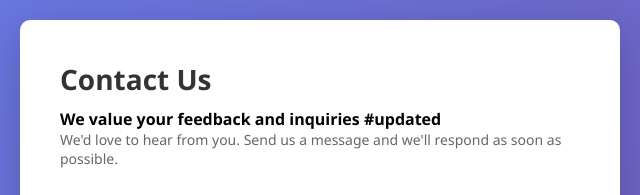
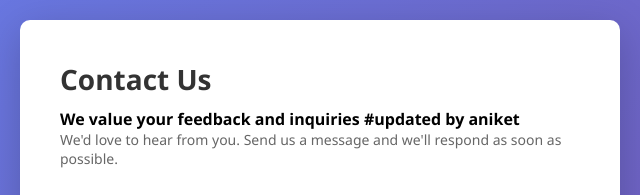
Before and after one commit to aniket-upstreamtech03/Sample-jenkins-test, a website: page contact.html in a window 1280 px wide. Shown: the top 195 px of the page, 320-960 px from the left. Drawn offline with Linux system fonts and the light colour scheme.

Commit message:
docker succes track-  chnage UI contact pa

```diff
--- a/contact.html
+++ b/contact.html
@@ -177,7 +177,8 @@
 <body>
     <div class="container">
         <h1>Contact Us</h1>
-        <h4>We value your feedback and inquiries #updated</h4>
+        <h4>We value your feedback and inquiries #updated by aniket</h4>
+
         <p class="subtitle">We'd love to hear from you. Send us a message and we'll respond as soon as possible.</p>
 
         <div id="messageBox" class="message"></div>
```
